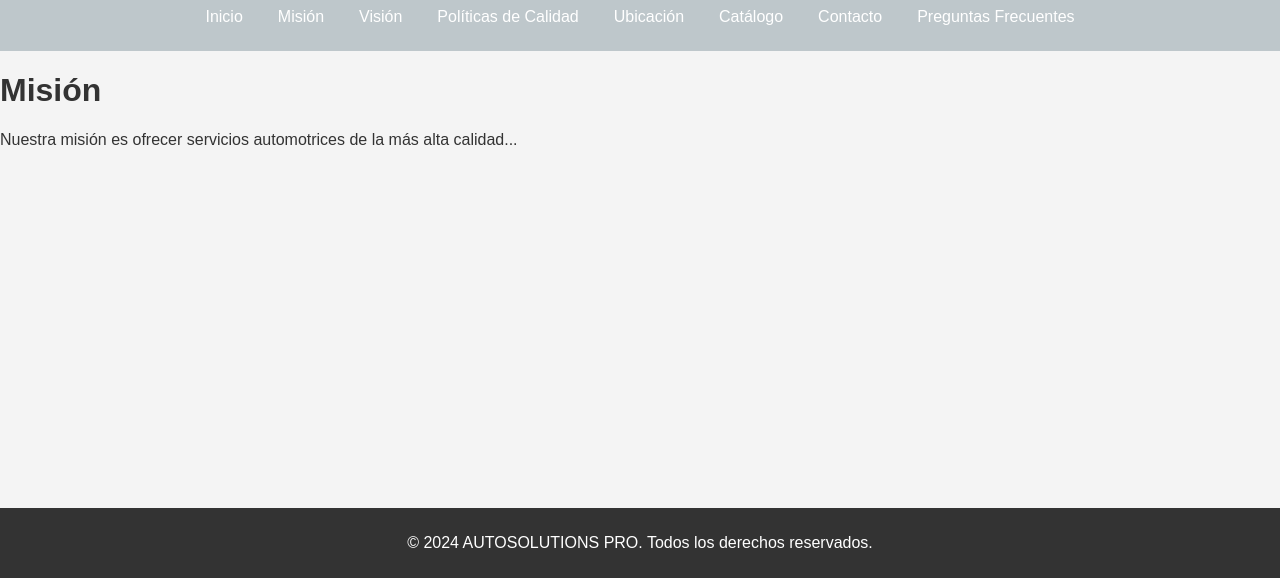
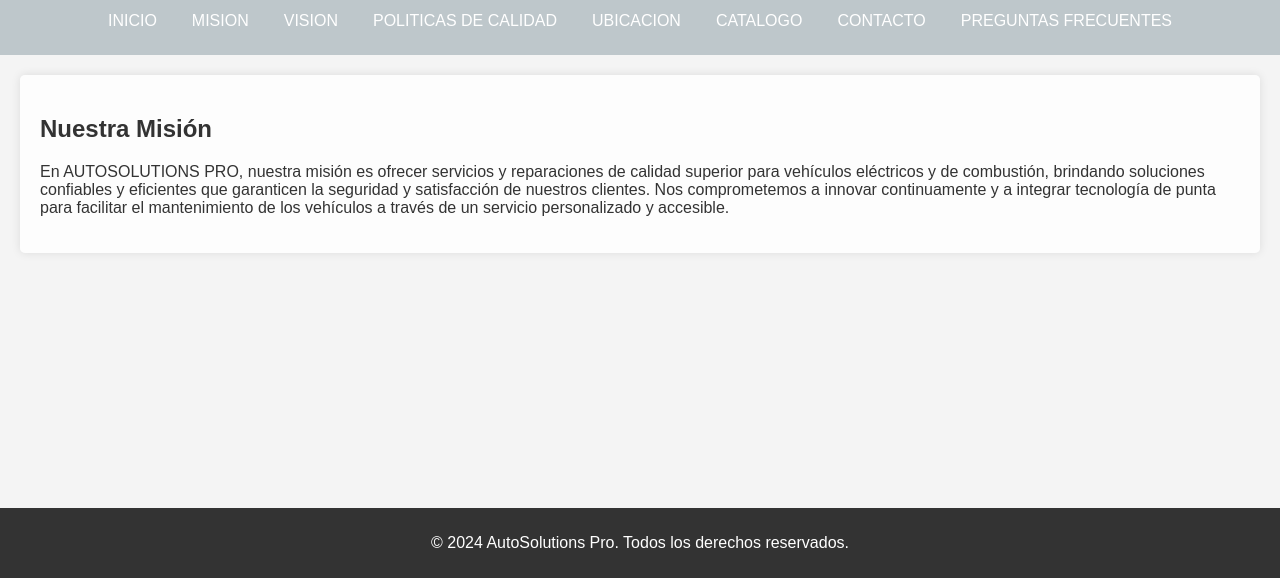
Before and after one commit to LouisMeneses/paginaweb, a plain HTML site: page mision.html in a window 1280 px wide. Shown: the part 222-800 px from the top of the page. Drawn offline with Linux system fonts and the light colour scheme.

Commit message:
Update mision.html

```diff
--- a/mision.html
+++ b/mision.html
@@ -3,29 +3,44 @@
 <head>
     <meta charset="UTF-8">
     <meta name="viewport" content="width=device-width, initial-scale=1.0">
-  <title>Misión - AUTOSOLUTIONS PRO</title>
+    <title>Misión - AutoSolutions Pro</title>
     <link rel="stylesheet" href="styles.css">
 </head>
 <body>
+    <!-- Encabezado -->
     <header>
-    <img src="images/AUTO3.png" alt="Logo de AutoSolutions Pro">
+        <div class="header-container">
+            <img src="images/AUTO3.png" alt="Logo de AutoSolutions Pro" class="logo">
             <nav>
-      <a href="index.html">Inicio</a>
-      <a href="mision.html">Misión</a>
-      <a href="vision.html">Visión</a>
-      <a href="politicas.html">Políticas de Calidad</a>
-      <a href="ubicacion.html">Ubicación</a>
-      <a href="catalogo.html">Catálogo</a>
-      <a href="contacto.html">Contacto</a>
-      <a href="faq.html">Preguntas Frecuentes</a>
+                <a href="index.html">INICIO</a>
+                <a href="mision.html">MISION</a>
+                <a href="vision.html">VISION</a>
+                <a href="politicas.html">POLITICAS DE CALIDAD</a>
+                <a href="ubicacion.html">UBICACION</a>
+                <a href="catalogo.html">CATALOGO</a>
+                <a href="contacto.html">CONTACTO</a>
+                <a href="faq.html">PREGUNTAS FRECUENTES</a>
             </nav>
+        </div>
     </header>
-  <main>
-    <h1>Misión</h1>
-    <p>Nuestra misión es ofrecer servicios automotrices de la más alta calidad...</p>
+
+    <!-- Contenido de Misión -->
+    <main class="mision-body">
+        <section class="mision-content">
+            <h1>Nuestra Misión</h1>
+            <p>
+                En AUTOSOLUTIONS PRO, nuestra misión es ofrecer servicios y reparaciones de calidad superior
+                para vehículos eléctricos y de combustión, brindando soluciones confiables y eficientes que
+                garanticen la seguridad y satisfacción de nuestros clientes.
+                Nos comprometemos a innovar continuamente y a integrar tecnología de punta para facilitar
+                el mantenimiento de los vehículos a través de un servicio personalizado y accesible.
+            </p>
+        </section>
     </main>
+
+    <!-- Pie de página -->
     <footer>
-    <p>&copy; 2024 AUTOSOLUTIONS PRO. Todos los derechos reservados.</p>
+        <p>&copy; 2024 AutoSolutions Pro. Todos los derechos reservados.</p>
     </footer>
 </body>
 </html>
```
Lines whose indentation alone changed are shown as unchanged.
